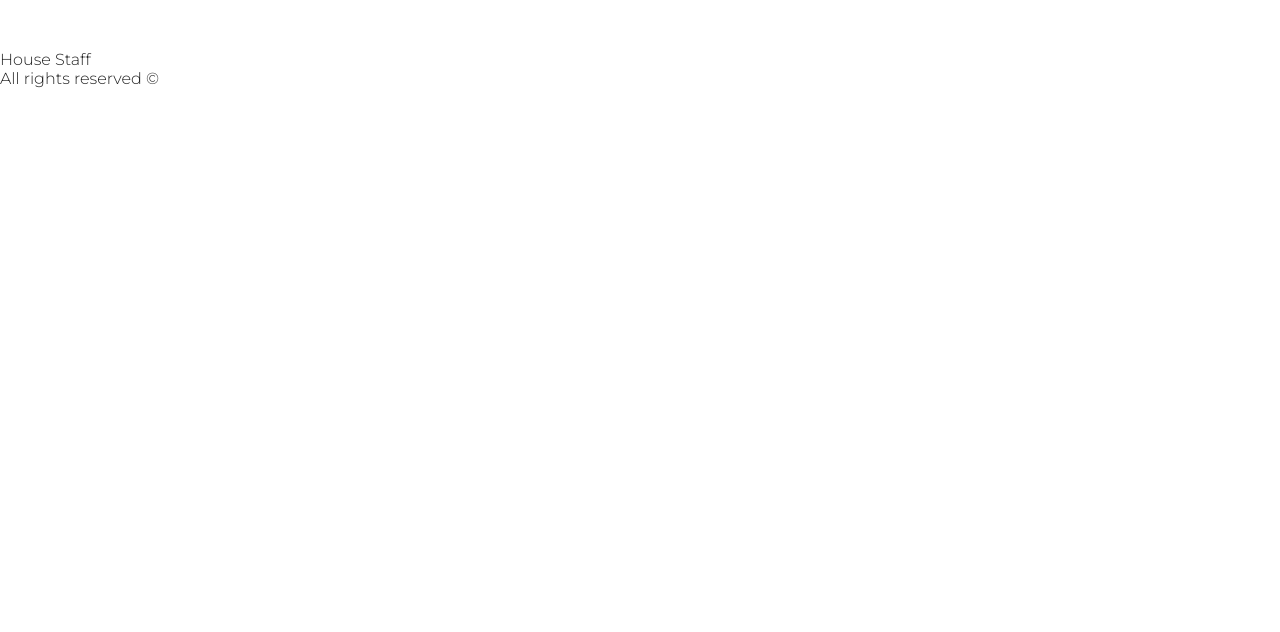
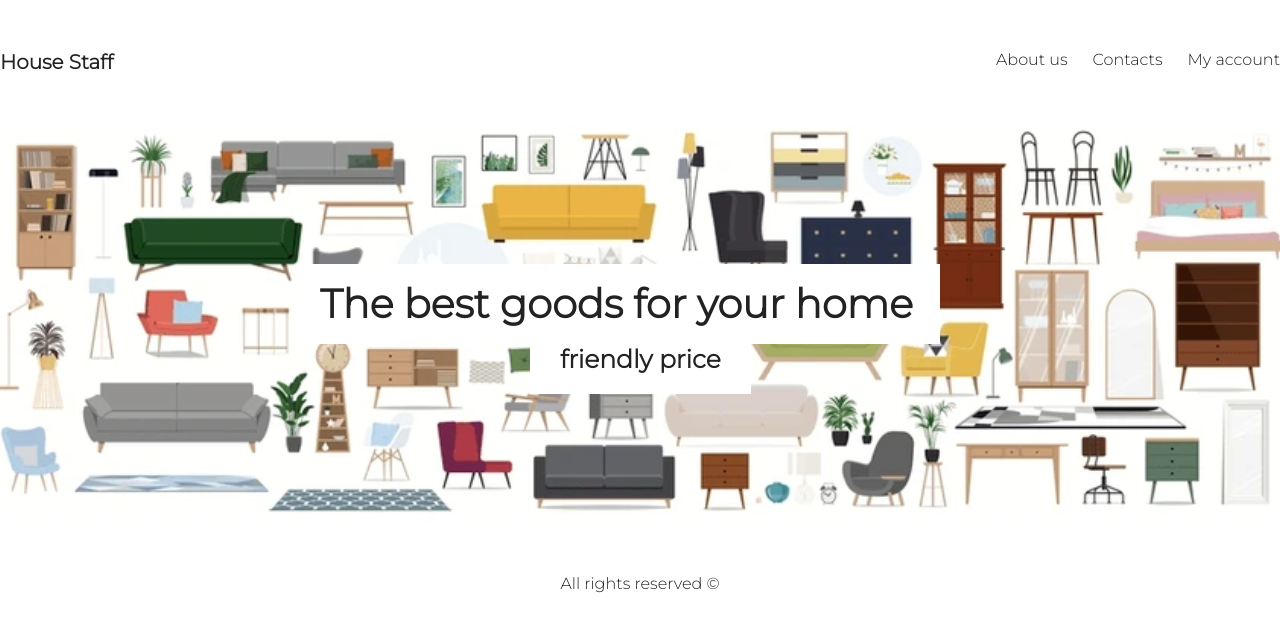
Before and after one commit to LeoKrasowski/eCommerce, a React (Create React App) app: page / in a window 1280 px wide. Shown: the top 632 px of the page. Built offline with nearby package versions, Linux system fonts and the light colour scheme.

Commit message:
main page added styles

```diff
--- a/src/components/Header.js
+++ b/src/components/Header.js
@@ -5,6 +5,11 @@ export default function Header() {
         <header>
             <div>
                 <span className='logo'>House Staff</span>
+                <ul className='nav'>
+                    <li>About us</li>
+                    <li>Contacts</li>
+                    <li>My account</li>
+                </ul>
             </div>
             <div className='presentation'></div>
         </header>
--- a/src/index.css
+++ b/src/index.css
@@ -17,3 +17,69 @@ body {
     width: 1280px;
     margin: 50px auto;
 }
+
+header .logo {
+    font-weight: 600;
+    font-size: 20px;
+}
+
+header ul.nav {
+  float: right;
+  list-style: none;
+}
+
+header ul.nav li {
+  display: inline;
+  margin-left: 25px;
+  cursor: pointer;
+  transition: opacity 500ms ease;
+}
+
+header ul.nav li:hover {
+  opacity: 0.5;
+}
+
+header .presentation {
+    margin: 50px 0;
+    background: url('./img/Main_background.png') no-repeat;
+    width: 100%;
+    height: 400px;
+    background-size: cover;
+    background-position: center center;
+    background-blend-mode: multiply;
+    position: relative;
+
+}
+
+header .presentation::after {
+    content: 'The best goods for your home';
+    position: absolute;
+    top: 35%;
+    left: 300px;
+    background-color:white;
+    width: 600px;
+    font-size: 40px;
+    font-weight: 600;
+    color:#222;
+    line-height: 40px;
+    padding: 20px;
+}
+
+header .presentation::before {
+  content: 'friendly price';
+  position: absolute;
+  top: 50%;
+  left: 530px;
+  background-color:white;
+  width: auto;
+  font-size: 25px;
+  font-weight: 600;
+  color:#222;
+  line-height: 10px;
+  padding: 30px;
+}
+
+footer {
+  text-align: center;
+  margin-top: 10px;
+}
```
Also changed, not shown: src/img/Main_background.png (added).
